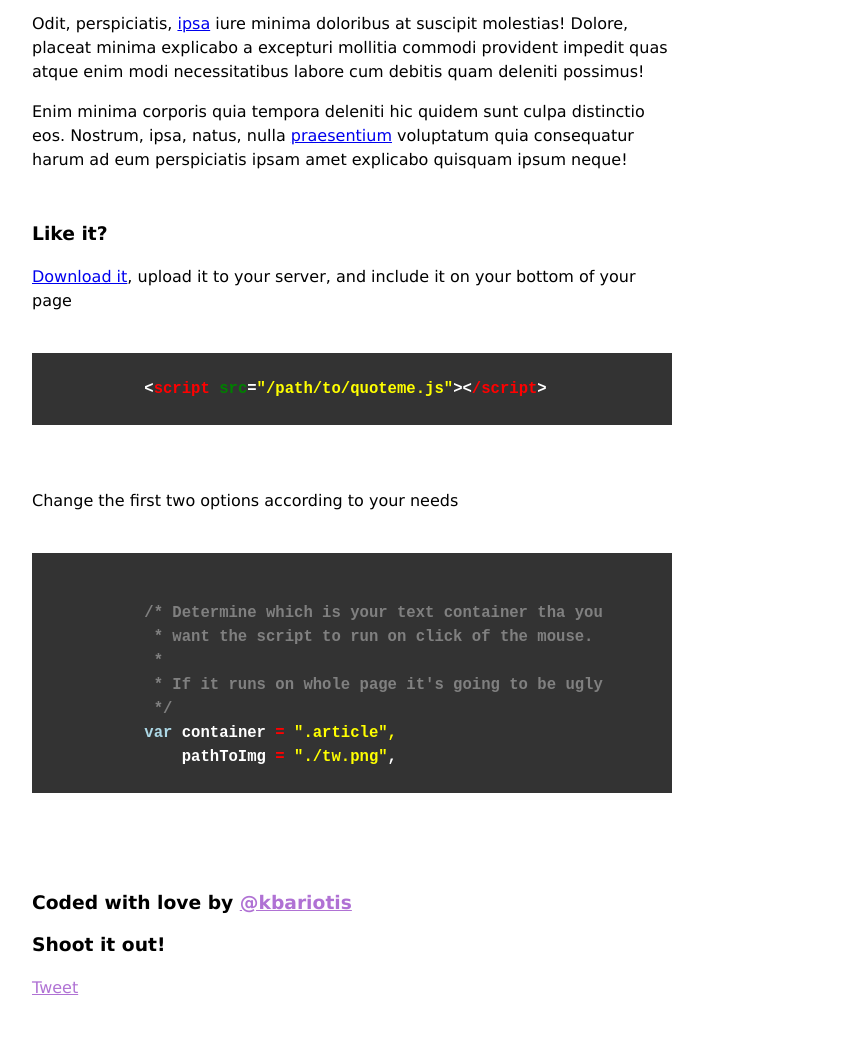
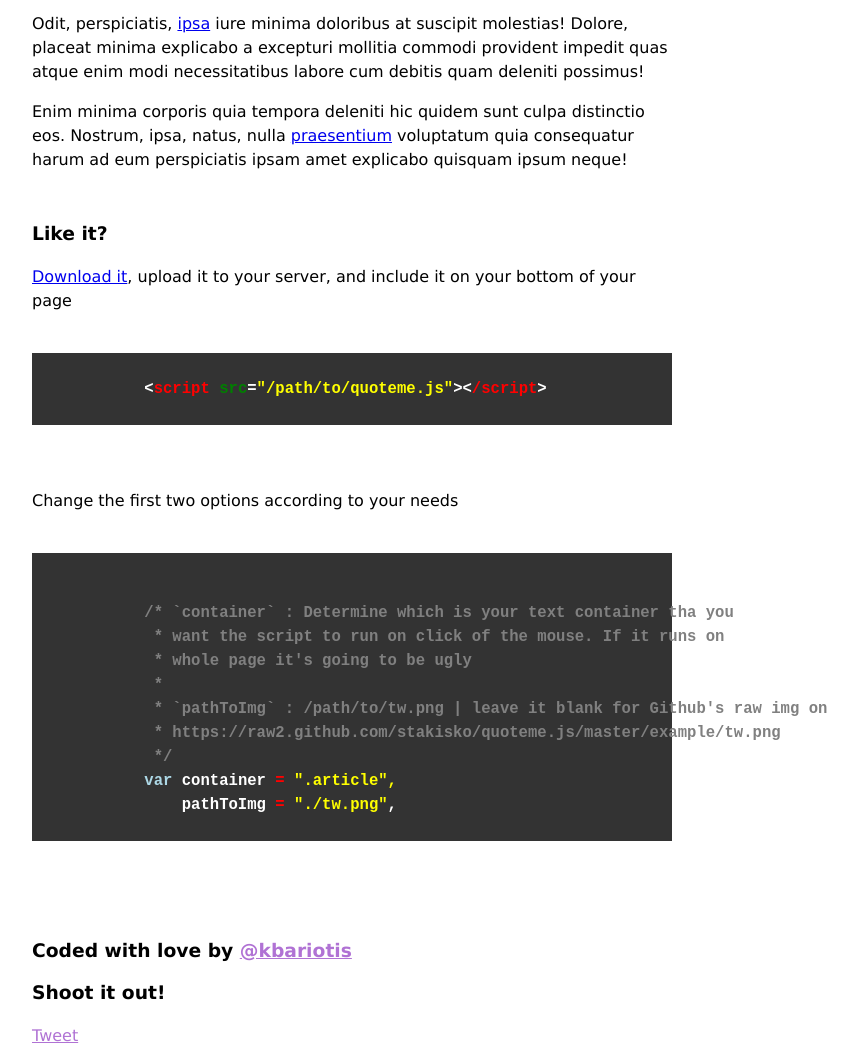
Before and after one commit to kbariotis/quoteme.js_Unmaintained_, a plain HTML site: page example/index.html in a window 1280 px wide. Shown: the part 593-1644 px from the top of the page, without its empty margins (288-1146 px from the left). Drawn offline with Linux system fonts and the light colour scheme.

Commit message:
removed img dependecy

```diff
--- a/quoteme.js
+++ b/quoteme.js
@@ -8,7 +8,8 @@
      *
      */
     var container            = ".article",
-        pathToImg            = "./tw.png",  /* /path/to/tw.png */
+        pathToImg            = "",  /* /path/to/tw.png | leave it blank for Github's raw img on
+                                     * https://raw2.github.com/stakisko/quoteme.js/master/example/tw.png */
         viaParam             = "kbariotis", /* via param on twitter post */
         twShareUrl           = "https://twitter.com/intent/tweet?",
         shareUrl             = "",
@@ -103,7 +104,10 @@
         floatElement.style.width            = "40px";
         floatElement.style.height           = "40px";
         floatElement.style.background       = "rgba(0,0,0,0.5)";
-        floatElement.style.backgroundImage  = "url(" + pathToImg + ")";
+        pathToImg = !!pathToImg ?
+                    pathToImg :
+                    "https://raw2.github.com/stakisko/quoteme.js/master/example/tw.png";
+        floatElement.style.backgroundImage  = "url("+ pathToImg +")";
         floatElement.style.backgroundRepeat = "no-repeat";
         floatElement.style.backgroundPosition = "center";
         floatElement.style.borderRadius     = "4%";
```
Also changed, not shown: example/index.html (+5 -3 lines).
